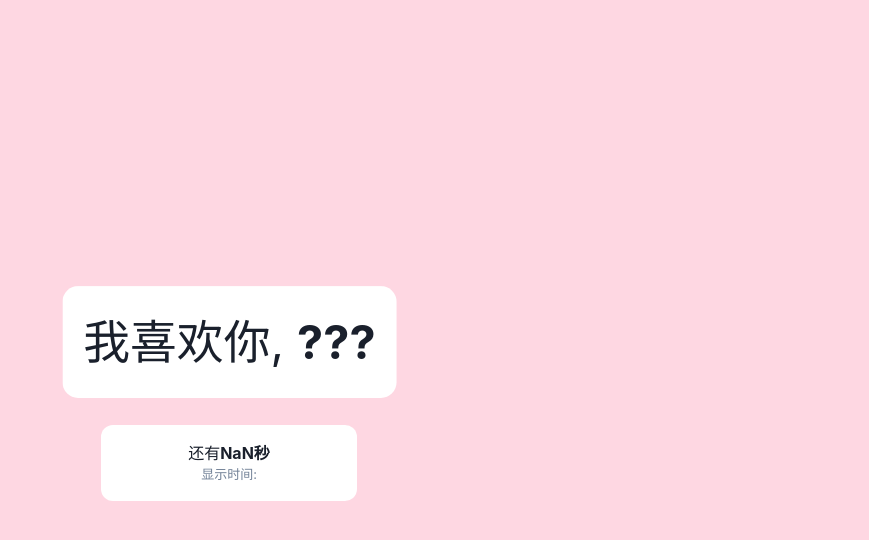
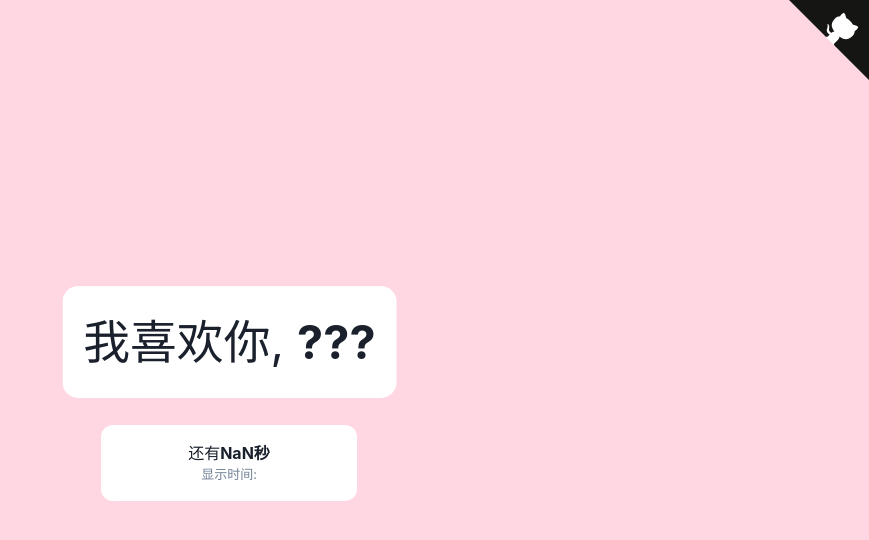
Before and after one commit to jsun969/confession-countdown, a Next.js app: page / in a window 1280 px wide. Shown: the top 540 px of the page, without its empty margins (411-1280 px from the left). Built offline with nearby package versions, Linux system fonts and the light colour scheme.

Commit message:
:sparkles: 添加Github角标

```diff
--- a/pages/_app.tsx
+++ b/pages/_app.tsx
@@ -4,7 +4,55 @@
 export default function MyApp({ Component, pageProps }: AppProps) {
   return (
     <ChakraProvider>
+      <a
+        href="https://github.com/jsun969/confession-countdown"
+        className="github-corner"
+        aria-label="View source on GitHub"
+        style={{ position: 'fixed', top: 0, border: 0, right: 0, zIndex: 666 }}
+      >
+        <svg width="80" height="80" viewBox="0 0 250 250" style={{ fill: '#151513', color: '#fff' }} aria-hidden="true">
+          <path d="M0,0 L115,115 L130,115 L142,142 L250,250 L250,0 Z"></path>
+          <path
+            d="M128.3,109.0 C113.8,99.7 119.0,89.6 119.0,89.6 C122.0,82.7 120.5,78.6 120.5,78.6 C119.2,72.0 123.4,76.3 123.4,76.3 C127.3,80.9 125.5,87.3 125.5,87.3 C122.9,97.6 130.6,101.9 134.4,103.2"
+            fill="currentColor"
+            style={{ transformOrigin: '130px 106px' }}
+            className="octo-arm"
+          ></path>
+          <path
+            d="M115.0,115.0 C114.9,115.1 118.7,116.5 119.8,115.4 L133.7,101.6 C136.9,99.2 139.9,98.4 142.2,98.6 C133.8,88.0 127.5,74.4 143.8,58.0 C148.5,53.4 154.0,51.2 159.7,51.0 C160.3,49.4 163.2,43.6 171.4,40.1 C171.4,40.1 176.1,42.5 178.8,56.2 C183.1,58.6 187.2,61.8 190.9,65.4 C194.5,69.0 197.7,73.2 200.1,77.6 C213.8,80.2 216.3,84.9 216.3,84.9 C212.7,93.1 206.9,96.0 205.4,96.6 C205.1,102.4 203.0,107.8 198.3,112.5 C181.9,128.9 168.3,122.5 157.7,114.1 C157.9,116.9 156.7,120.9 152.7,124.9 L141.0,136.5 C139.8,137.7 141.6,141.9 141.8,141.8 Z"
+            fill="currentColor"
+            className="octo-body"
+          ></path>
+        </svg>
+      </a>
       <Component {...pageProps} />
+      <style jsx>{`
+        .github-corner:hover .octo-arm {
+          animation: octocat-wave 560ms ease-in-out;
+        }
+        @keyframes octocat-wave {
+          0%,
+          100% {
+            transform: rotate(0);
+          }
+          20%,
+          60% {
+            transform: rotate(-25deg);
+          }
+          40%,
+          80% {
+            transform: rotate(10deg);
+          }
+        }
+        @media (max-width: 500px) {
+          .github-corner:hover .octo-arm {
+            animation: none;
+          }
+          .github-corner .octo-arm {
+            animation: octocat-wave 560ms ease-in-out;
+          }
+        }
+      `}</style>
     </ChakraProvider>
   );
 }
```
